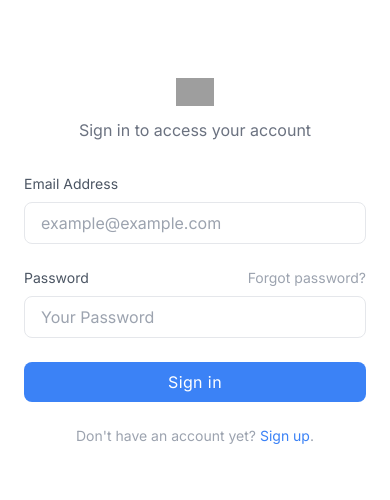
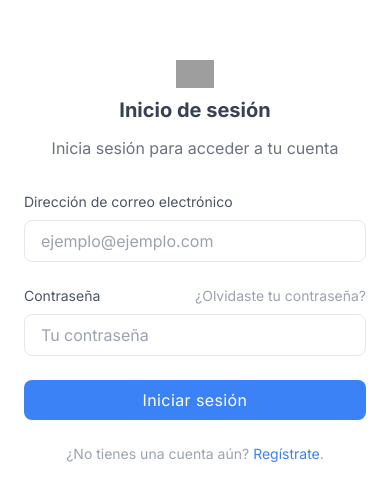
Before and after one commit to inkua/caballosenlibertad, a Next.js app: page /auth in a window 390 px wide. Shown: the part 160-660 px from the top of the page. Built offline with nearby package versions, Linux system fonts and the light colour scheme; grey boxes are pictures that could not be loaded.

Commit message:
translation of the code into Spanish

```diff
--- a/src/app/(auth)/auth/page.jsx
+++ b/src/app/(auth)/auth/page.jsx
@@ -2,14 +2,14 @@ import React from 'react'
 
 function Login() {
     return (
-        <div class="bg-white dark:bg-gray-900">
-            <div class="flex justify-center h-screen">
-                <div class="hidden bg-cover lg:block lg:w-2/3" style={{ backgroundImage: "url(https://images.unsplash.com/photo-1616763355603-9755a640a287?ixlib=rb-1.2.1&ixid=MnwxMjA3fDB8MHxwaG90by1wYWdlfHx8fGVufDB8fHx8&auto=format&fit=crop&w=1470&q=80)" }}>
-                    <div class="flex items-center h-full px-20 bg-gray-900 bg-opacity-40">
+        <div className="bg-white dark:bg-gray-900">
+            <div className="flex justify-center h-screen">
+                <div className="hidden bg-cover lg:block lg:w-2/3" style={{ backgroundImage: "url(https://images.unsplash.com/photo-1616763355603-9755a640a287?ixlib=rb-1.2.1&ixid=MnwxMjA3fDB8MHxwaG90by1wYWdlfHx8fGVufDB8fHx8&auto=format&fit=crop&w=1470&q=80)" }}>
+                    <div className="flex items-center h-full px-20 bg-gray-900 bg-opacity-40">
                         <div>
-                            <h2 class="text-2xl font-bold text-white sm:text-3xl">Inkua</h2>
+                            <h2 className="text-2xl font-bold text-white sm:text-3xl">Inkua</h2>
 
-                            <p class="max-w-xl mt-3 text-gray-300">
+                            <p className="max-w-xl mt-3 text-gray-300">
                                 Lorem ipsum dolor sit, amet consectetur adipisicing elit. In
                                 autem ipsa, nulla laboriosam dolores, repellendus perferendis libero suscipit nam temporibus
                                 molestiae
@@ -18,41 +18,43 @@ function Login() {
                     </div>
                 </div>
 
-                <div class="flex items-center w-full max-w-md px-6 mx-auto lg:w-2/6">
-                    <div class="flex-1">
-                        <div class="text-center">
-                            <div class="flex justify-center mx-auto">
-                                <img class="w-auto h-7 sm:h-8" src="https://merakiui.com/images/logo.svg" alt="" />
+                <div className="flex items-center w-full max-w-md px-6 mx-auto lg:w-2/6">
+                    <div className="flex-1">
+                        <div className="text-center">
+                            <div className="flex justify-center mx-auto">
+                                <img className="w-auto h-7 sm:h-8" src="https://merakiui.com/images/logo.svg" alt="" />
                             </div>
 
-                            <p class="mt-3 text-gray-500 dark:text-gray-300">Sign in to access your account</p>
+                            <h2 className="mt-2 text-xl font-bold text-gray-700 dark:text-gray-300">Inicio de sesión</h2>
+                            <p className="mt-3 text-gray-500 dark:text-gray-300">Inicia sesión para acceder a tu cuenta</p>
+
                         </div>
 
-                        <div class="mt-8">
+                        <div className="mt-8">
                             <form>
                                 <div>
-                                    <label for="email" class="block mb-2 text-sm text-gray-600 dark:text-gray-200">Email Address</label>
-                                    <input type="email" name="email" id="email" placeholder="example@example.com" class="block w-full px-4 py-2 mt-2 text-gray-700 placeholder-gray-400 bg-white border border-gray-200 rounded-lg dark:placeholder-gray-600 dark:bg-gray-900 dark:text-gray-300 dark:border-gray-700 focus:border-blue-400 dark:focus:border-blue-400 focus:ring-blue-400 focus:outline-none focus:ring focus:ring-opacity-40" />
+                                    <label htmlFor="email" className="block mb-2 text-sm text-gray-600 dark:text-gray-200">Dirección de correo electrónico</label>
+                                    <input type="email" name="email" id="email" placeholder="ejemplo@ejemplo.com" className="block w-full px-4 py-2 mt-2 text-gray-700 placeholder-gray-400 bg-white border border-gray-200 rounded-lg dark:placeholder-gray-600 dark:bg-gray-900 dark:text-gray-300 dark:border-gray-700 focus:border-blue-400 dark:focus:border-blue-400 focus:ring-blue-400 focus:outline-none focus:ring focus:ring-opacity-40" />
                                 </div>
 
-                                <div class="mt-6">
-                                    <div class="flex justify-between mb-2">
-                                        <label for="password" class="text-sm text-gray-600 dark:text-gray-200">Password</label>
-                                        <a href="#" class="text-sm text-gray-400 focus:text-blue-500 hover:text-blue-500 hover:underline">Forgot password?</a>
+                                <div className="mt-6">
+                                    <div className="flex justify-between mb-2">
+                                        <label htmlFor="password" className="text-sm text-gray-600 dark:text-gray-200">Contraseña</label>
+                                        <a href="#" className="text-sm text-gray-400 focus:text-blue-500 hover:text-blue-500 hover:underline">¿Olvidaste tu contraseña?</a>
                                     </div>
 
-                                    <input type="password" name="password" id="password" placeholder="Your Password" class="block w-full px-4 py-2 mt-2 text-gray-700 placeholder-gray-400 bg-white border border-gray-200 rounded-lg dark:placeholder-gray-600 dark:bg-gray-900 dark:text-gray-300 dark:border-gray-700 focus:border-blue-400 dark:focus:border-blue-400 focus:ring-blue-400 focus:outline-none focus:ring focus:ring-opacity-40" />
+                                    <input type="password" name="password" id="password" placeholder="Tu contraseña" className="block w-full px-4 py-2 mt-2 text-gray-700 placeholder-gray-400 bg-white border border-gray-200 rounded-lg dark:placeholder-gray-600 dark:bg-gray-900 dark:text-gray-300 dark:border-gray-700 focus:border-blue-400 dark:focus:border-blue-400 focus:ring-blue-400 focus:outline-none focus:ring focus:ring-opacity-40" />
                                 </div>
 
-                                <div class="mt-6">
-                                    <button class="w-full px-4 py-2 tracking-wide text-white transition-colors duration-300 transform bg-blue-500 rounded-lg hover:bg-blue-400 focus:outline-none focus:bg-blue-400 focus:ring focus:ring-blue-300 focus:ring-opacity-50">
-                                        Sign in
+                                <div className="mt-6">
+                                    <button className="w-full px-4 py-2 tracking-wide text-white transition-colors duration-300 transform bg-blue-500 rounded-lg hover:bg-blue-400 focus:outline-none focus:bg-blue-400 focus:ring focus:ring-blue-300 focus:ring-opacity-50">
+                                        Iniciar sesión
                                     </button>
                                 </div>
 
                             </form>
 
-                            <p class="mt-6 text-sm text-center text-gray-400">Don't have an account yet? <a href="/auth/register" class="text-blue-500 focus:outline-none focus:underline hover:underline">Sign up</a>.</p>
+                            <p className="mt-6 text-sm text-center text-gray-400">¿No tienes una cuenta aún? <a href="/auth/register" className="text-blue-500 focus:outline-none focus:underline hover:underline">Regístrate</a>.</p>
                         </div>
                     </div>
                 </div>
```
